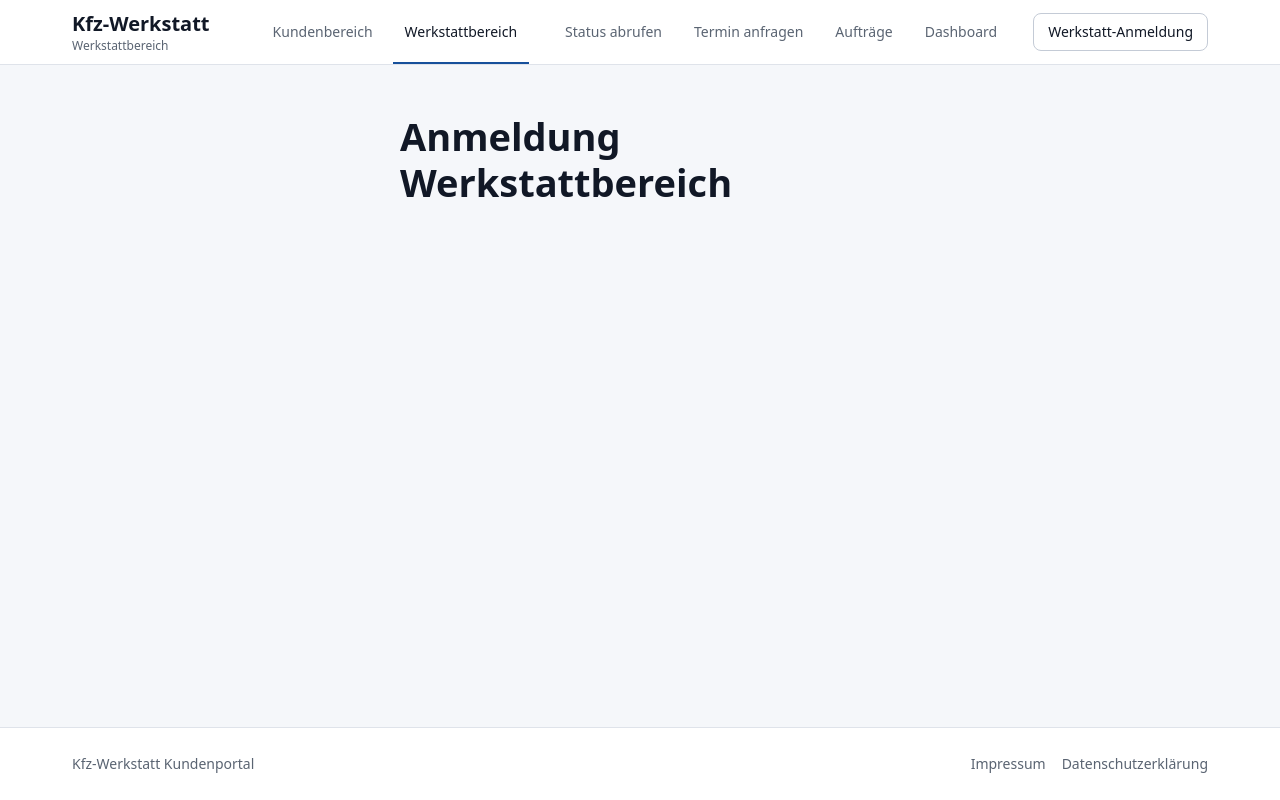
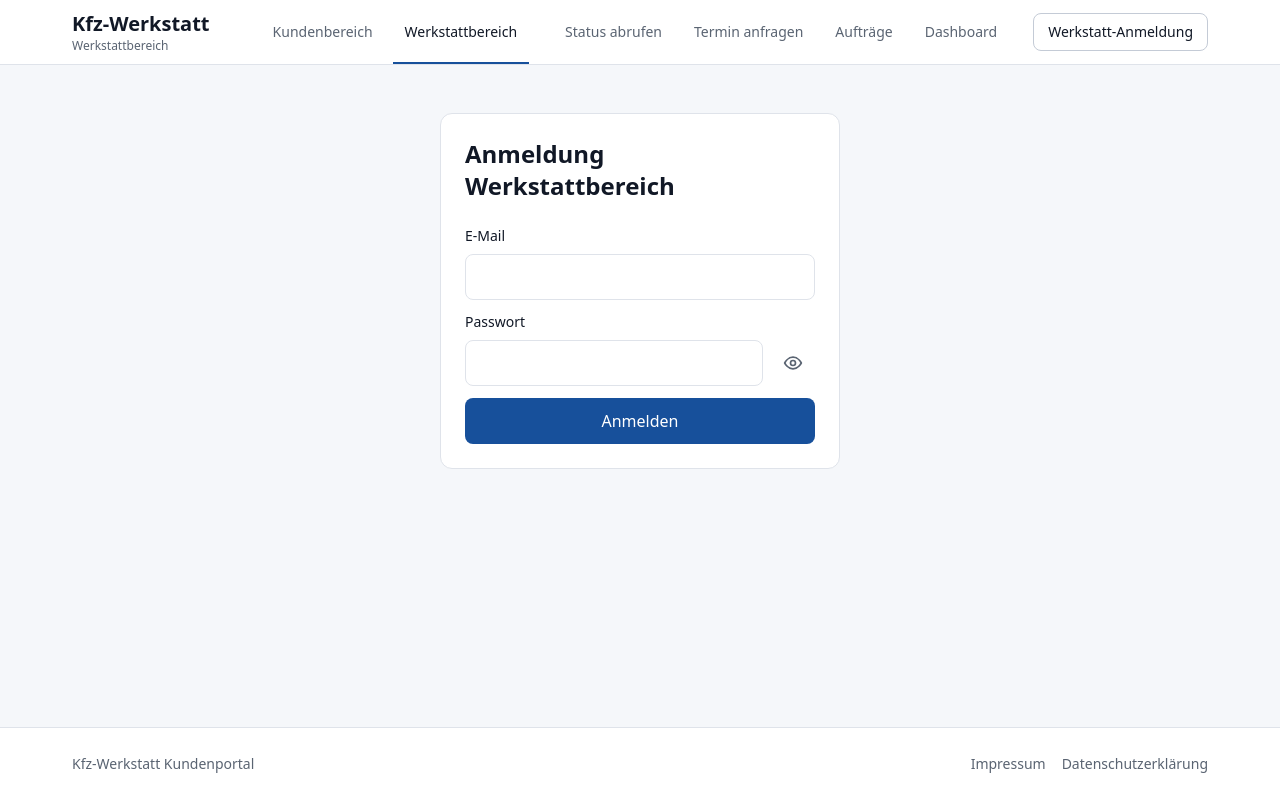
Before and after one commit to testuser12713/e2e-polyglot-workshop-20261009-211055-b220, a React (Vite) app in the folder frontend/: page /werkstatt/login in a window 1280 px wide. Built offline with nearby package versions, Linux system fonts and the light colour scheme; no server answers.

Commit message:
Build the workshop login page (#20)
Closes #3

Co-authored-by: office-crew <development@office-crew.dev>

```diff
--- a/frontend/src/pages/LoginPage.tsx
+++ b/frontend/src/pages/LoginPage.tsx
@@ -1,7 +1,226 @@
+import { useState } from 'react'
+import type { FormEvent } from 'react'
+import { Navigate, useLocation } from 'react-router-dom'
+import { ApiError } from '../api/client'
+import { useAuth } from '../auth/AuthContext'
+
+const DEFAULT_REDIRECT = '/werkstatt/auftraege'
+
+const RATE_LIMIT_MESSAGE =
+  'Zu viele Anmeldeversuche. Bitte warten Sie eine Minute und versuchen Sie es erneut.'
+const FALLBACK_CREDENTIALS_MESSAGE = 'E-Mail-Adresse oder Passwort ist falsch.'
+const UNEXPECTED_ERROR_MESSAGE =
+  'Die Anmeldung ist fehlgeschlagen. Bitte versuchen Sie es später erneut.'
+
+interface LoginLocationState {
+  from?: string
+}
+
+/**
+ * Workshop login. Authenticates through `useAuth().login`; on success the user
+ * lands on the workshop route they originally requested (set by `RequireAuth`),
+ * or the order list by default.
+ */
 export default function LoginPage() {
+  const { login, isAuthenticated } = useAuth()
+  const location = useLocation()
+  const state = location.state as LoginLocationState | null
+  const redirectTo = state?.from ?? DEFAULT_REDIRECT
+
+  const [email, setEmail] = useState('')
+  const [password, setPassword] = useState('')
+  const [showPassword, setShowPassword] = useState(false)
+  const [emailTouched, setEmailTouched] = useState(false)
+  const [passwordTouched, setPasswordTouched] = useState(false)
+  const [submitted, setSubmitted] = useState(false)
+  const [submitting, setSubmitting] = useState(false)
+  const [error, setError] = useState<string | null>(null)
+
+  const emailMissing = email.trim() === ''
+  const passwordMissing = password === ''
+  const showEmailError = emailMissing && (emailTouched || submitted)
+  const showPasswordError = passwordMissing && (passwordTouched || submitted)
+
+  if (isAuthenticated) {
+    return <Navigate to={redirectTo} replace />
+  }
+
+  async function handleSubmit(event: FormEvent<HTMLFormElement>): Promise<void> {
+    event.preventDefault()
+    setSubmitted(true)
+    if (emailMissing || passwordMissing) {
+      return
+    }
+    setSubmitting(true)
+    setError(null)
+    try {
+      await login(email.trim(), password)
+    } catch (caught) {
+      if (caught instanceof ApiError && caught.status === 429) {
+        setError(RATE_LIMIT_MESSAGE)
+        setPassword('')
+        setPasswordTouched(false)
+        setSubmitted(false)
+      } else if (caught instanceof ApiError && caught.message) {
+        setError(caught.message)
+      } else if (caught instanceof ApiError) {
+        setError(FALLBACK_CREDENTIALS_MESSAGE)
+      } else {
+        setError(UNEXPECTED_ERROR_MESSAGE)
+      }
+    } finally {
+      setSubmitting(false)
+    }
+  }
+
   return (
     <section className="page-section page-section--narrow">
-      <h1 className="page-title">Anmeldung Werkstattbereich</h1>
+      <form
+        className="card"
+        noValidate
+        onSubmit={handleSubmit}
+        style={{
+          width: '100%',
+          maxWidth: '400px',
+          marginInline: 'auto',
+          padding: 'var(--space-4)',
+        }}
+      >
+        <h1
+          style={{
+            fontSize: '24px',
+            lineHeight: '32px',
+            fontWeight: 600,
+            marginBottom: 'var(--space-4)',
+          }}
+        >
+          Anmeldung Werkstattbereich
+        </h1>
+
+        {error ? (
+          <div
+            className="alert alert--danger"
+            role="alert"
+            style={{ marginBottom: 'var(--space-3)' }}
+          >
+            {error}
+          </div>
+        ) : null}
+
+        <div className="field">
+          <label className="field__label" htmlFor="login-email">
+            E-Mail
+          </label>
+          <input
+            id="login-email"
+            className="field__input"
+            type="email"
+            name="email"
+            autoComplete="username"
+            value={email}
+            disabled={submitting}
+            aria-invalid={showEmailError}
+            aria-describedby={showEmailError ? 'login-email-error' : undefined}
+            onChange={(event) => setEmail(event.target.value)}
+            onBlur={() => setEmailTouched(true)}
+          />
+          {showEmailError ? (
+            <p className="field__error" id="login-email-error" role="alert">
+              Bitte geben Sie Ihre E-Mail-Adresse ein.
+            </p>
+          ) : null}
+        </div>
+
+        <div className="field">
+          <label className="field__label" htmlFor="login-password">
+            Passwort
+          </label>
+          <div style={{ display: 'flex', alignItems: 'center', gap: 'var(--space-1)' }}>
+            <input
+              id="login-password"
+              className="field__input"
+              type={showPassword ? 'text' : 'password'}
+              name="password"
+              autoComplete="current-password"
+              value={password}
+              disabled={submitting}
+              aria-invalid={showPasswordError}
+              aria-describedby={showPasswordError ? 'login-password-error' : undefined}
+              style={{ flex: 1, minWidth: 0 }}
+              onChange={(event) => setPassword(event.target.value)}
+              onBlur={() => setPasswordTouched(true)}
+            />
+            <button
+              type="button"
+              aria-label={showPassword ? 'Passwort verbergen' : 'Passwort anzeigen'}
+              aria-pressed={showPassword}
+              disabled={submitting}
+              onClick={() => setShowPassword((visible) => !visible)}
+              style={{
+                display: 'inline-flex',
+                alignItems: 'center',
+                justifyContent: 'center',
+                width: '44px',
+                height: '44px',
+                flexShrink: 0,
+                border: '1px solid transparent',
+                borderRadius: 'var(--radius-md)',
+                background: 'transparent',
+                color: 'var(--color-muted)',
+                cursor: 'pointer',
+              }}
+            >
+              {showPassword ? (
+                <svg
+                  width="20"
+                  height="20"
+                  viewBox="0 0 24 24"
+                  fill="none"
+                  stroke="currentColor"
+                  strokeWidth="2"
+                  strokeLinecap="round"
+                  strokeLinejoin="round"
+                  aria-hidden="true"
+                >
+                  <path d="M3 3l18 18" />
+                  <path d="M10.6 10.6a2 2 0 0 0 2.8 2.8" />
+                  <path d="M9.9 5.1A10.9 10.9 0 0 1 12 5c5 0 9 4.5 10 7-.4 1-1.4 2.5-2.8 3.8" />
+                  <path d="M6.2 6.2C4.3 7.6 2.8 9.6 2 12c1 2.5 5 7 10 7 1.2 0 2.3-.2 3.3-.6" />
+                </svg>
+              ) : (
+                <svg
+                  width="20"
+                  height="20"
+                  viewBox="0 0 24 24"
+                  fill="none"
+                  stroke="currentColor"
+                  strokeWidth="2"
+                  strokeLinecap="round"
+                  strokeLinejoin="round"
+                  aria-hidden="true"
+                >
+                  <path d="M2 12s3.6-7 10-7 10 7 10 7-3.6 7-10 7-10-7-10-7Z" />
+                  <circle cx="12" cy="12" r="3" />
+                </svg>
+              )}
+            </button>
+          </div>
+          {showPasswordError ? (
+            <p className="field__error" id="login-password-error" role="alert">
+              Bitte geben Sie Ihr Passwort ein.
+            </p>
+          ) : null}
+        </div>
+
+        <button
+          type="submit"
+          className="btn btn--primary btn--block"
+          disabled={submitting}
+          aria-busy={submitting}
+        >
+          {submitting ? 'Anmeldung läuft…' : 'Anmelden'}
+        </button>
+      </form>
     </section>
   )
 }
```
Also changed, not shown: 1 other file (tests, documents, lock files or other folders).
